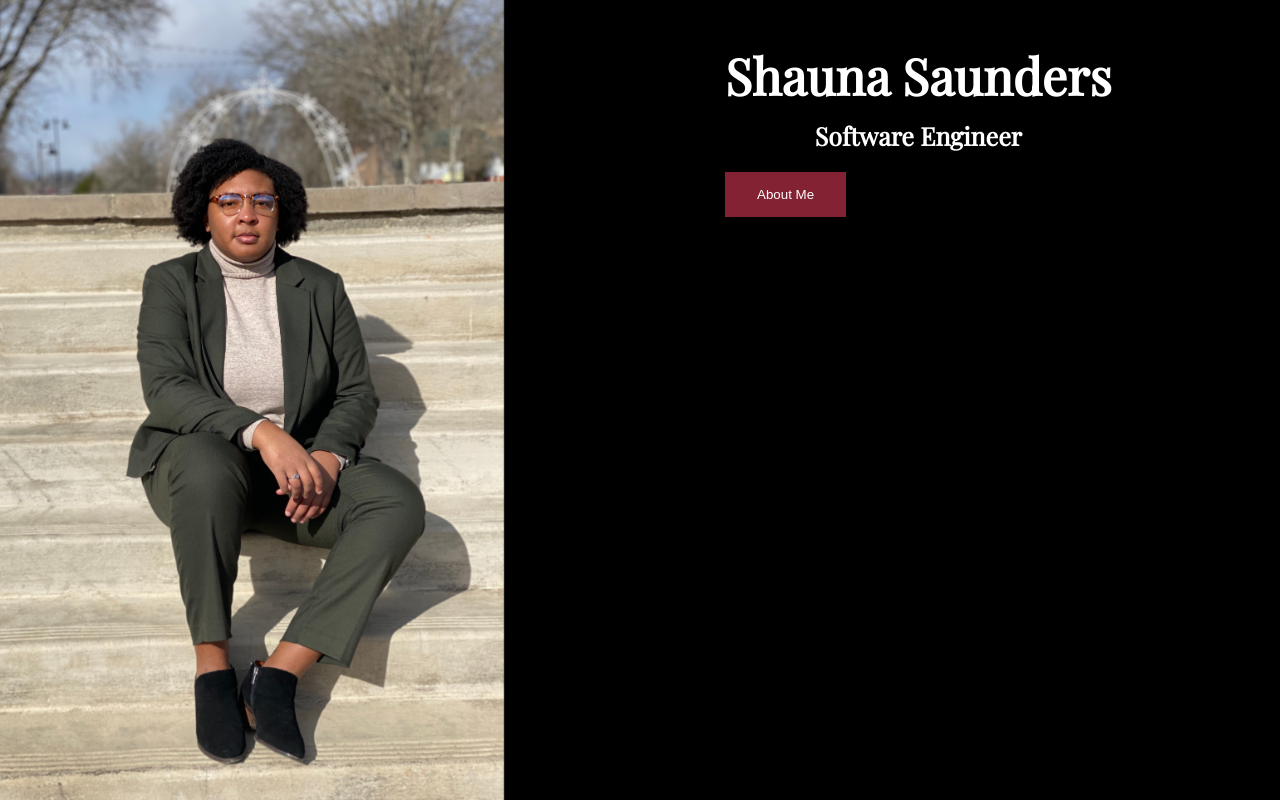
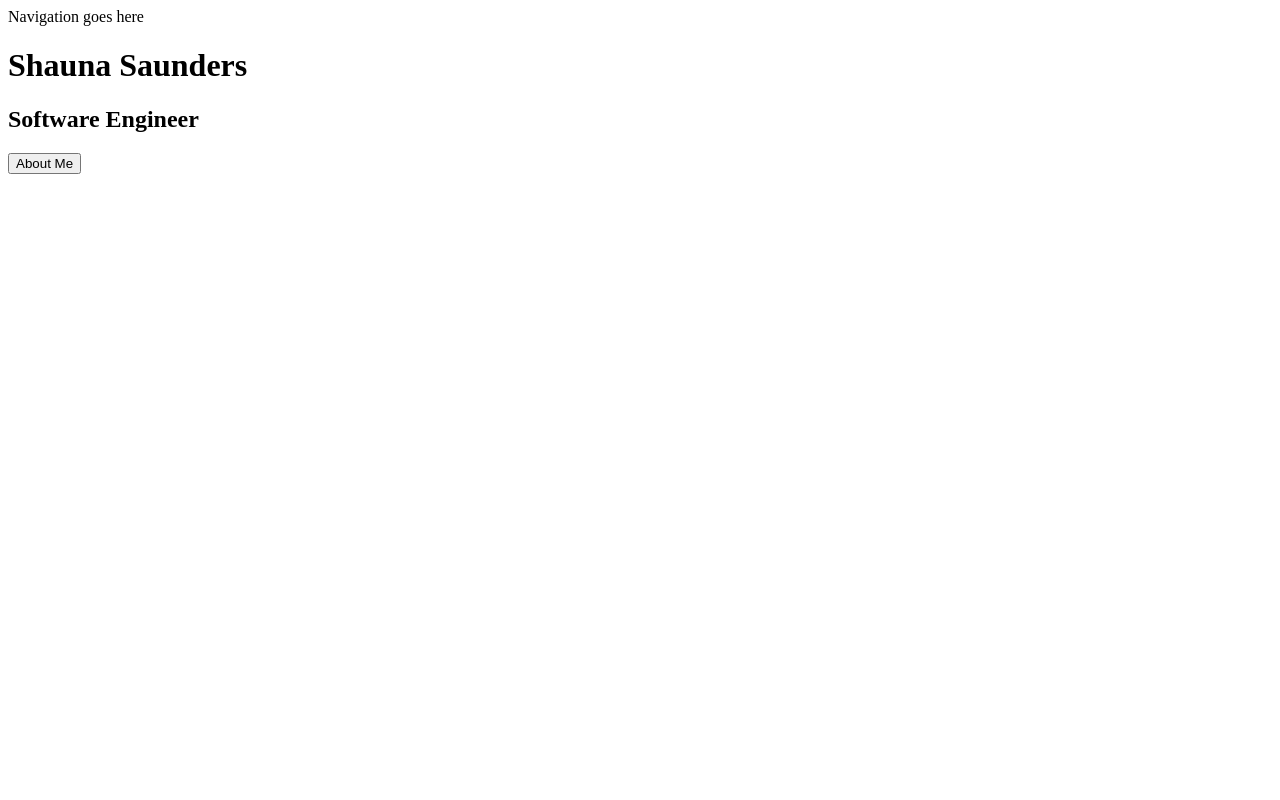
Before and after one commit to shaunacs/shauna-saunders, a Flask app: page / in a window 1280 px wide. Run offline with Flask 2, Linux system fonts and the light colour scheme.

Commit message:
Revamping portfolio from scratch

```diff
--- a/templates/base.html
+++ b/templates/base.html
@@ -7,7 +7,7 @@
         <link rel="preconnect" href="https://fonts.googleapis.com">
         <link rel="preconnect" href="https://fonts.gstatic.com" crossorigin>
         <link href="https://fonts.googleapis.com/css2?family=Playfair+Display&display=swap" rel="stylesheet">
-        <link rel="stylesheet" href="/static/css/base.css">
+
         {% block head %} {% endblock %}
     </head>
     <body>
--- a/templates/homepage.html
+++ b/templates/homepage.html
@@ -1,14 +1,16 @@
 {% extends 'base.html' %}
 {% block title %}Shauna Saunders Homepage{% endblock %}
 {% block head %}
-<link rel="stylesheet" href="/static/css/homepage.css">
+
 {% endblock %}
 {% block body %}
-<img id="Shauna" src="/static/img/Shauna.jpg">
+<header>
+    <nav>Navigation goes here</nav>
+</header>
+
 <div id="homepage-text">
     <h1 id="name">Shauna Saunders</h1>
     <h2 id="title">Software Engineer</h2>
     <a href="/about-me"><button class="nav-button" type="button">About Me</button></a>
-    <h3>My Work</h3>
 </div>
 {% endblock %}
```
